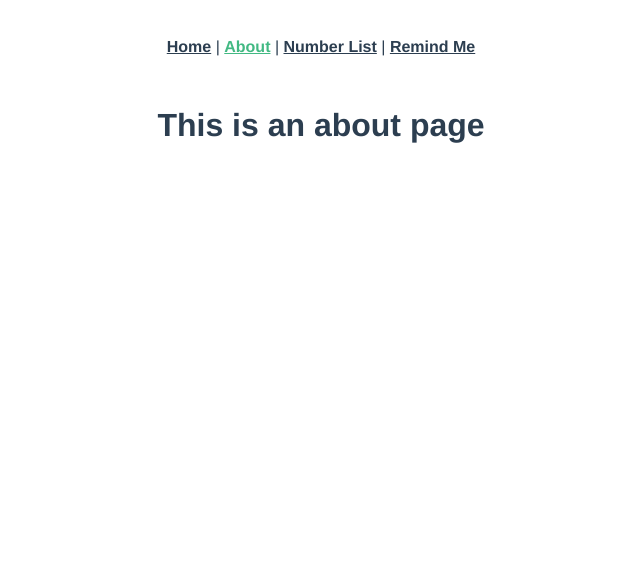
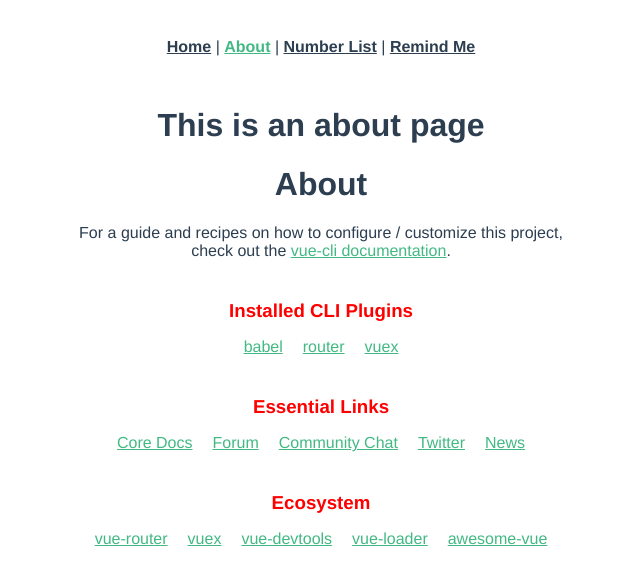
Before and after one commit to Aqukinnn/vue_memo, a Vue app: page /about in a window 1280 px wide. Shown: the top 584 px of the page, without its empty margins (319-959 px from the left). Built offline with nearby package versions, Linux system fonts and the light colour scheme.

Commit message:
Update About.vue

```diff
--- a/src/views/About.vue
+++ b/src/views/About.vue
@@ -1,5 +1,21 @@
 <template>
   <div class="about">
     <h1>This is an about page</h1>
+    <hello-world msg="About"></hello-world>
   </div>
 </template>
+
+<script>
+import HelloWorld from '@/components/HelloWorld'
+
+export default {
+  components: {
+    HelloWorld
+  }
+}
+</script>
+
+<style scoped l
+HelloWorldang="scss">
+
+</style>
```
